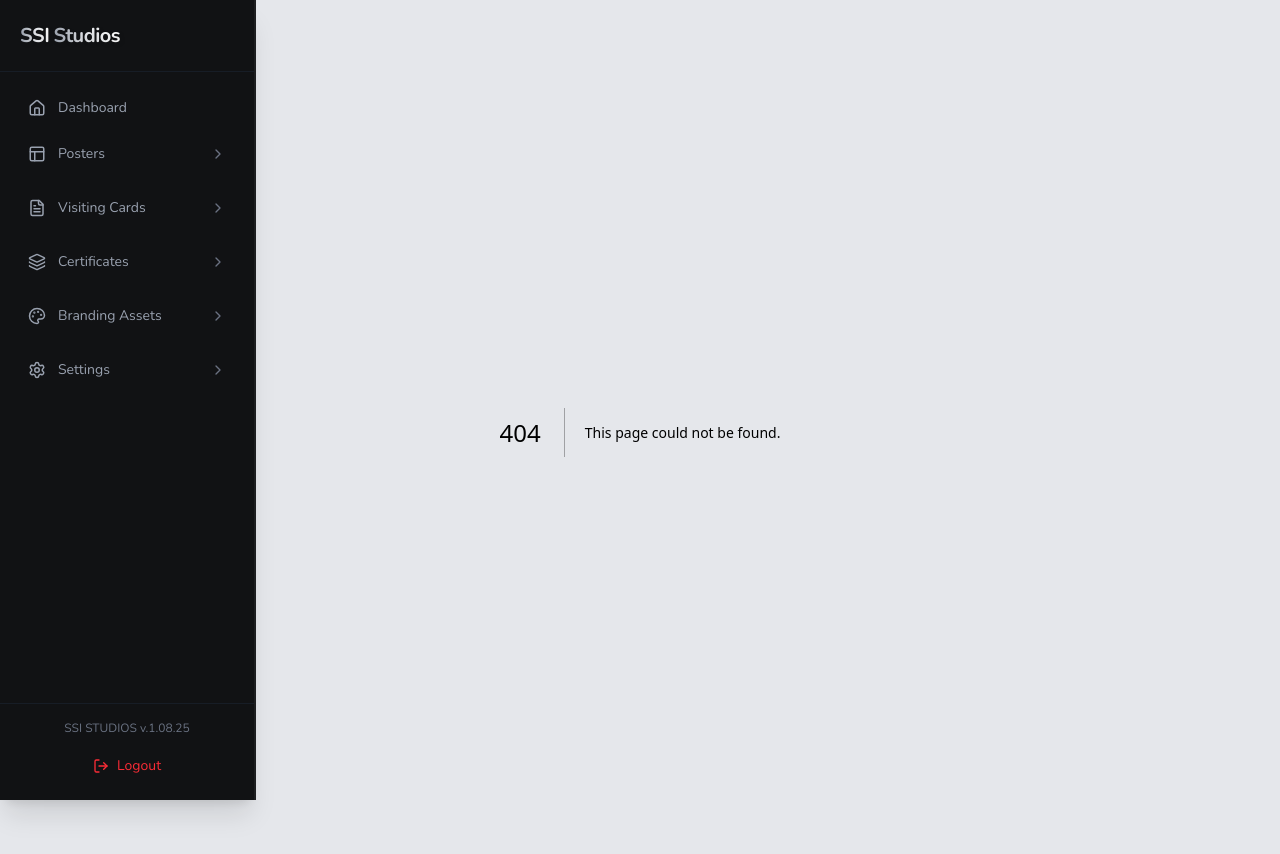
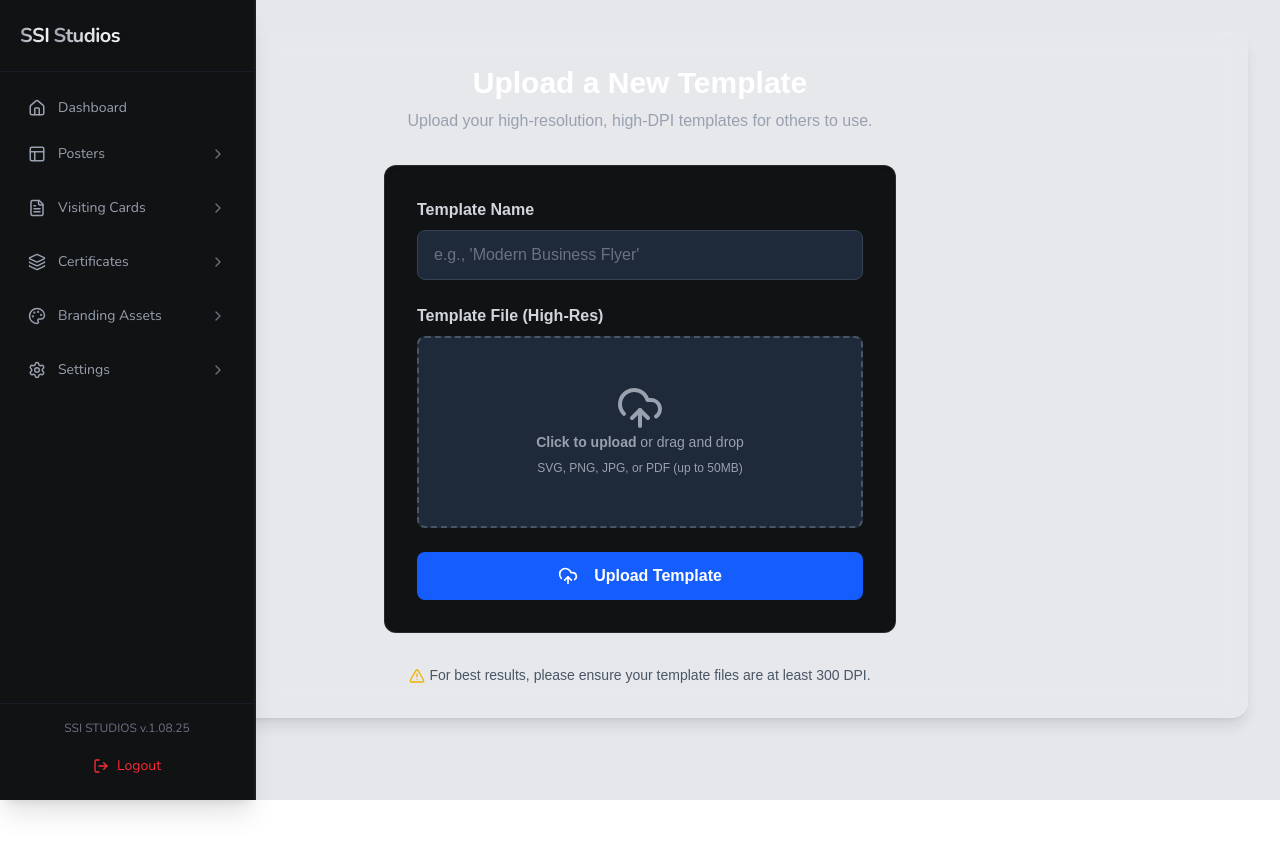
Before and after one commit to steeltroops-ai/ssistudios, a Next.js app: page /poster/upload in a window 1280 px wide. Before the commit this address had no page. Shown: the top 854 px of the page. After the commit the page ends 800 px from the top, so only its background shows below. Built offline with nearby package versions, Linux system fonts and the light colour scheme; sample sign-in values are in the browser's storage.

Commit message:
Create page.tsx

```diff
--- /dev/null
+++ b/app/poster/upload/page.tsx
@@ -0,0 +1,222 @@
+"use client"
+
+import React, { useState, FormEvent, ChangeEvent } from 'react';
+import { motion, AnimatePresence } from 'framer-motion';
+import { CloudUpload, CheckCircle, AlertTriangle } from 'lucide-react';
+import { useAuth } from '@/contexts/AuthContext';
+
+// Define a type for the user object from the AuthContext
+interface User {
+  uid?: string;
+  id?: string;
+  username?: string;
+}
+
+export default function UploadPage() {
+  const { user } = useAuth() as { user: User | null };
+
+  const [templateName, setTemplateName] = useState<string>('');
+  const [templateFile, setTemplateFile] = useState<File | null>(null);
+  const [isUploading, setIsUploading] = useState<boolean>(false);
+  const [uploadStatus, setUploadStatus] = useState<'success' | 'error' | null>(null);
+  const [message, setMessage] = useState<string>('');
+
+  const handleFileChange = (e: ChangeEvent<HTMLInputElement>) => {
+    const file = e.target.files?.[0];
+    if (file) {
+      if (file.size > 50000000) { // 50MB limit
+        setMessage('File is too large. Max size is 50MB.');
+        setTemplateFile(null);
+        return;
+      }
+      setTemplateFile(file);
+      setMessage('');
+    }
+  };
+
+  const handleUpload = async (e: FormEvent) => {
+    e.preventDefault();
+
+    if (!templateName.trim() || !templateFile) {
+      setMessage('Please provide both a template name and a file.');
+      return;
+    }
+
+    setIsUploading(true);
+    setUploadStatus(null);
+    setMessage('');
+
+    try {
+      const userId = user?.uid || user?.id;
+      if (!userId) {
+        throw new Error('User not authenticated.');
+      }
+
+      // Create FormData to send both text and file data
+      const formData = new FormData();
+      formData.append('templateName', templateName.trim());
+      formData.append('templateFile', templateFile);
+      formData.append('userId', userId);
+
+      const response = await fetch('/api/posters/upload', {
+        method: 'POST',
+        body: formData,
+      });
+
+      if (!response.ok) {
+        const errorData = await response.json();
+        throw new Error(errorData.message || 'An unknown error occurred during upload.');
+      }
+
+      setUploadStatus('success');
+      setMessage('Template uploaded successfully! It will appear in your dashboard soon.');
+      setTemplateName('');
+      setTemplateFile(null);
+    } catch (err: any) {
+      setUploadStatus('error');
+      setMessage(err.message || 'An error occurred during upload.');
+    } finally {
+      setIsUploading(false);
+    }
+  };
+
+  return (
+    <div className="flex flex-col items-center justify-center p-8 bg-white/5 rounded-2xl border border-white/10 shadow-lg backdrop-blur-md">
+      <div className="w-full max-w-lg text-center">
+        <h1 className="text-3xl font-bold text-white mb-2">Upload a New Template</h1>
+        <p className="text-gray-400 mb-8">Upload your high-resolution, high-DPI templates for others to use.</p>
+
+        <motion.form
+          onSubmit={handleUpload}
+          className="bg-[#111214] p-8 rounded-xl shadow-inner border border-white/10"
+          initial={{ opacity: 0, y: 20 }}
+          animate={{ opacity: 1, y: 0 }}
+          transition={{ duration: 0.5 }}
+        >
+          {/* Template Name */}
+          <div className="mb-6">
+            <label htmlFor="templateName" className="block text-gray-300 font-semibold text-left mb-2">
+              Template Name
+            </label>
+            <input
+              type="text"
+              id="templateName"
+              value={templateName}
+              onChange={(e: ChangeEvent<HTMLInputElement>) => setTemplateName(e.target.value)}
+              placeholder="e.g., 'Modern Business Flyer'"
+              disabled={isUploading}
+              className="w-full px-4 py-3 rounded-lg bg-gray-800 border border-gray-700 text-white placeholder-gray-500 focus:outline-none focus:ring-2 focus:ring-blue-500 transition-colors"
+            />
+          </div>
+
+          {/* Template File */}
+          <div className="mb-6">
+            <label htmlFor="templateFile" className="block text-gray-300 font-semibold text-left mb-2">
+              Template File (High-Res)
+            </label>
+            <div className="flex items-center justify-center w-full relative">
+              <label
+                htmlFor="templateFile"
+                className={`flex flex-col items-center justify-center w-full h-48 border-2 border-dashed rounded-lg cursor-pointer transition-colors duration-200
+                  ${isUploading ? 'bg-gray-700 text-gray-500' : 'bg-gray-800 hover:bg-gray-700 border-gray-600 text-gray-400'}`}
+              >
+                <div className="flex flex-col items-center justify-center pt-5 pb-6">
+                  <CloudUpload size={48} />
+                  <p className="mb-2 text-sm">
+                    <span className="font-semibold">Click to upload</span> or drag and drop
+                  </p>
+                  <p className="text-xs text-center">SVG, PNG, JPG, or PDF (up to 50MB)</p>
+                  {templateFile && (
+                    <p className="mt-2 text-sm text-green-400 font-medium">Selected: {templateFile.name}</p>
+                  )}
+                </div>
+              </label>
+              <input
+                id="templateFile"
+                type="file"
+                className="hidden"
+                accept=".svg,.png,.jpg,.jpeg,.pdf"
+                onChange={handleFileChange}
+                disabled={isUploading}
+              />
+            </div>
+          </div>
+
+          {/* Status Message */}
+          {message && (
+            <AnimatePresence>
+              <motion.div
+                initial={{ opacity: 0, y: -10 }}
+                animate={{ opacity: 1, y: 0 }}
+                exit={{ opacity: 0, y: -10 }}
+                transition={{ duration: 0.3 }}
+                className={`text-center p-3 rounded-lg text-sm mb-4 font-medium
+                  ${uploadStatus === 'error' ? 'bg-red-900/40 text-red-300' : 'bg-green-900/40 text-green-300'}`}
+              >
+                {message}
+              </motion.div>
+            </AnimatePresence>
+          )}
+
+          {/* Upload Button */}
+          <motion.button
+            type="submit"
+            whileHover={{ scale: 1.02 }}
+            whileTap={{ scale: 0.98 }}
+            disabled={isUploading || uploadStatus === 'success'}
+            className={`w-full py-3 rounded-lg font-semibold transition-all duration-300 flex items-center justify-center gap-2
+              ${isUploading
+                ? 'bg-blue-800 text-blue-200 cursor-not-allowed'
+                : 'bg-blue-600 text-white hover:bg-blue-700'
+              }
+              ${uploadStatus === 'success' ? 'bg-green-600 text-white cursor-not-allowed' : ''}
+              ${uploadStatus === 'error' ? 'bg-red-600 text-white hover:bg-red-700' : ''}`}
+          >
+            <AnimatePresence mode="wait">
+              {isUploading ? (
+                <motion.div
+                  key="loading"
+                  initial={{ opacity: 0 }}
+                  animate={{ opacity: 1 }}
+                  exit={{ opacity: 0 }}
+                  transition={{ duration: 0.3 }}
+                >
+                  <svg className="animate-spin h-5 w-5" viewBox="0 0 24 24">
+                    <circle className="opacity-25" cx="12" cy="12" r="10" stroke="currentColor" strokeWidth="4"></circle>
+                    <path className="opacity-75" fill="currentColor" d="M4 12a8 8 0 018-8V0C5.373 0 0 5.373 0 12h4zm2 5.291A7.962 7.962 0 014 12H0c0 3.042 1.135 5.824 3 7.938l3-2.647z"></path>
+                  </svg>
+                </motion.div>
+              ) : uploadStatus === 'success' ? (
+                <motion.div
+                  key="success"
+                  initial={{ scale: 0, opacity: 0 }}
+                  animate={{ scale: 1, opacity: 1, transition: { type: 'spring', stiffness: 260, damping: 20 } }}
+                  exit={{ scale: 0.5, opacity: 0, transition: { duration: 0.2 } }}
+                >
+                  <CheckCircle size={20} />
+                </motion.div>
+              ) : (
+                <motion.div
+                  key="upload"
+                  initial={{ opacity: 0, y: 10 }}
+                  animate={{ opacity: 1, y: 0 }}
+                  exit={{ opacity: 0, y: 10 }}
+                >
+                  <CloudUpload size={20} />
+                </motion.div>
+              )}
+            </AnimatePresence>
+            <span className="ml-2">
+              {isUploading ? 'Uploading...' : uploadStatus === 'success' ? 'Upload Complete!' : 'Upload Template'}
+            </span>
+          </motion.button>
+        </motion.form>
+
+        <p className="text-gray-600 mt-8 text-sm">
+          <AlertTriangle size={16} className="inline-block mr-1 text-yellow-500" />
+          For best results, please ensure your template files are at least 300 DPI.
+        </p>
+      </div>
+    </div>
+  );
+}
```
